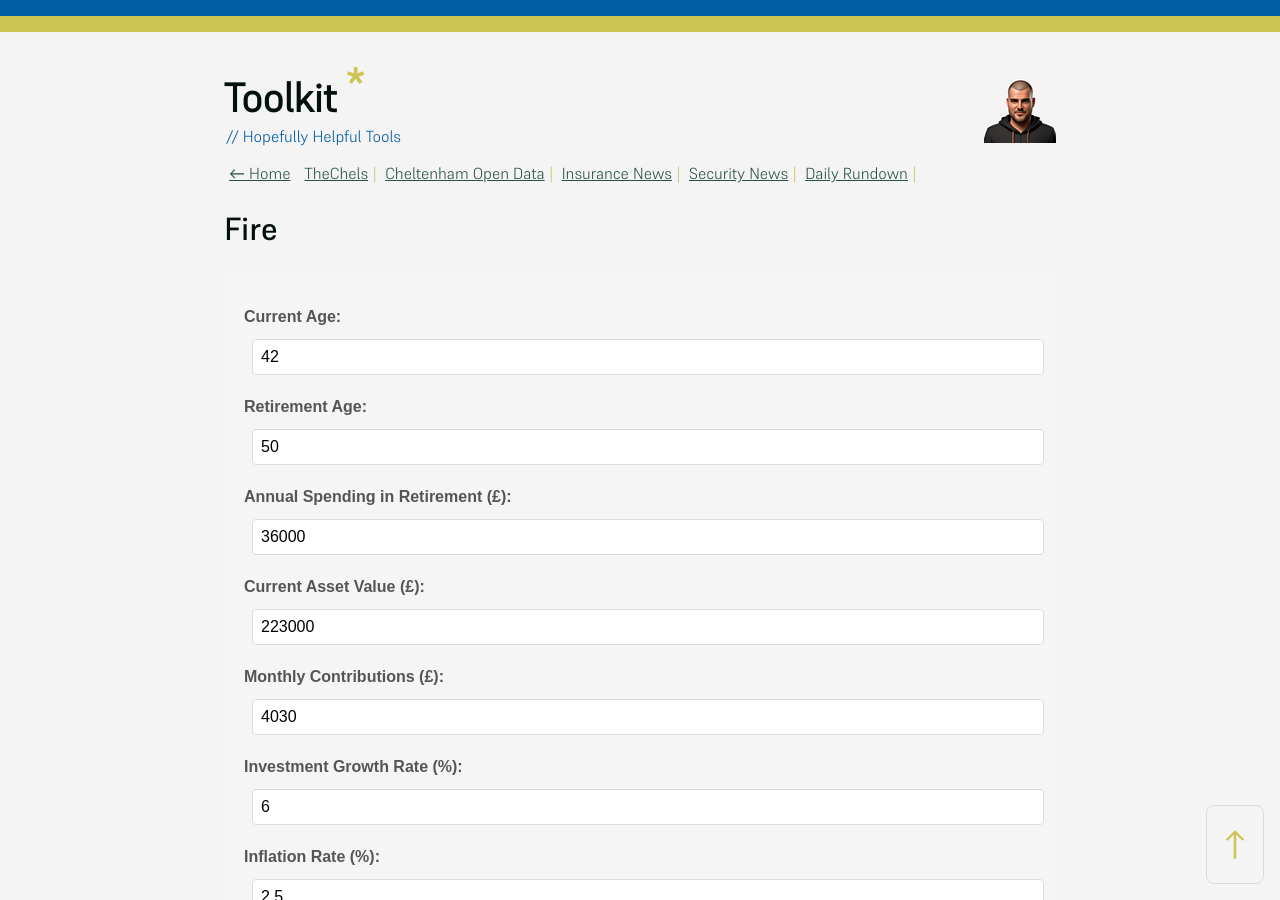
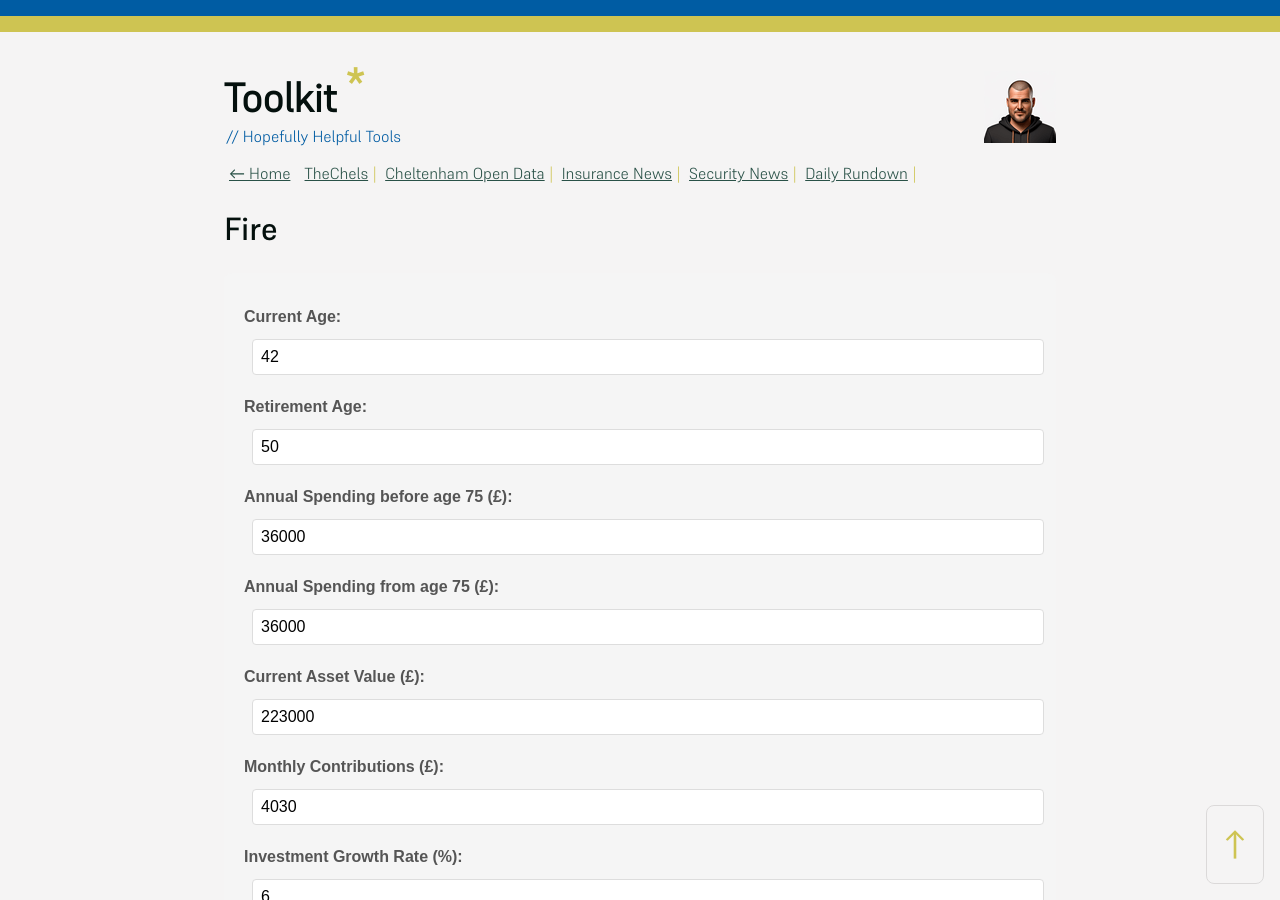
Before and after one commit to mat-0/Tools.TheChels.uk, a Jekyll site: the page built from _pages/fire.md, in a window 1280 px wide and 900 px high. Built offline with Jekyll 4.4.1, drawn with Linux system fonts in a browser that asks for light colours; some of the changed lines change nothing that is shown.

Commit message:
fiix
Signed-off-by: mat-0 <Github@thechels.uk>

```diff
--- a/_layouts/fire.html
+++ b/_layouts/fire.html
@@ -16,8 +16,12 @@
             </div>
 
             <div class="form-group">
-                <label for="annualSpending">Annual Spending in Retirement (£):</label>
-                <input type="number" id="annualSpending" min="0" value="36000" required>
+                <label for="annualSpendingBefore75">Annual Spending before age 75 (£):</label>
+                <input type="number" id="annualSpendingBefore75" min="0" value="36000" required>
+            </div>
+            <div class="form-group">
+                <label for="annualSpendingAfter75">Annual Spending from age 75 (£):</label>
+                <input type="number" id="annualSpendingAfter75" min="0" value="36000" required>
             </div>
 
             <div class="form-group">
@@ -193,7 +197,8 @@
             // Get input values
             const currentAge = parseInt(document.getElementById('currentAge').value);
             const retirementAge = parseInt(document.getElementById('retirementAge').value);
-            const annualSpending = parseFloat(document.getElementById('annualSpending').value);
+            const annualSpendingBefore75 = parseFloat(document.getElementById('annualSpendingBefore75').value);
+            const annualSpendingAfter75 = parseFloat(document.getElementById('annualSpendingAfter75').value);
             const currentAssets = parseFloat(document.getElementById('currentAssets').value);
             const monthlyContributions = parseFloat(document.getElementById('monthlyContributions').value);
             const growthRate = parseFloat(document.getElementById('growthRate').value) / 100;
@@ -219,7 +224,8 @@
             const results = calculateRetirementProjection(
                 currentAge,
                 retirementAge,
-                annualSpending,
+                annualSpendingBefore75,
+                annualSpendingAfter75,
                 currentAssets,
                 monthlyContributions,
                 growthRate,
@@ -242,11 +248,10 @@
             resultsContainer.scrollIntoView({ behavior: 'smooth' });
         });
 
-        function calculateRetirementProjection(currentAge, retirementAge, annualSpending, currentAssets, monthlyContributions, growthRate, inflationRate, withdrawalRate, hasDefinedBenefit, definedBenefitAmount, definedBenefitStartYear, hasStatePension, statePensionAmount, statePensionStartAge, showRealTerms) {
+        function calculateRetirementProjection(currentAge, retirementAge, annualSpendingBefore75, annualSpendingAfter75, currentAssets, monthlyContributions, growthRate, inflationRate, withdrawalRate, hasDefinedBenefit, definedBenefitAmount, definedBenefitStartYear, hasStatePension, statePensionAmount, statePensionStartAge, showRealTerms) {
             const maxAge = 100;
             const years = maxAge - currentAge + 1;
-            const reducedSpendingAge = 75; // Age when spending becomes flat (ignoring inflation)
-
+            const reducedSpendingAge = 75;
             let assets = [];
             let realGrowthRate = (1 + growthRate) / (1 + inflationRate) - 1;
             let fundsExhaustedAge = null;
@@ -271,30 +276,28 @@
                 // Calculate pension incomes for the current year
                 let dbIncome = hasDefinedBenefit && age >= definedBenefitStartYear ? definedBenefitAmount : 0;
                 let spIncome = hasStatePension && age >= statePensionStartAge ? statePensionAmount : 0;
-                // Do NOT adjust pensions for inflation: they are already in today's money
-
-                // Calculate spending based on age
+                let spending;
+                if (age < reducedSpendingAge) {
+                    spending = annualSpendingBefore75;
+                } else {
+                    spending = annualSpendingAfter75;
+                }
                 let inflationAdjustedSpending;
-                let totalDesiredSpending;
-
                 if (age < reducedSpendingAge) {
-                    // Before age 75, normal inflation adjustment
-                    inflationAdjustedSpending = annualSpending * Math.pow(1 + inflationRate, age - retirementAge);
-                    if (showRealTerms) inflationAdjustedSpending = annualSpending;
-                    totalDesiredSpending = inflationAdjustedSpending;
+                    inflationAdjustedSpending = spending * Math.pow(1 + inflationRate, age - retirementAge);
+                    if (showRealTerms) inflationAdjustedSpending = spending;
                 } else {
-                    // After age 75, flat spending plus pension benefits
-                    inflationAdjustedSpending = annualSpending;
-                    if (!showRealTerms) inflationAdjustedSpending = annualSpending * Math.pow(1 + inflationRate, age - retirementAge);
-                    totalDesiredSpending = inflationAdjustedSpending + dbIncome + spIncome;
+                    inflationAdjustedSpending = spending;
+                    if (!showRealTerms) inflationAdjustedSpending = spending * Math.pow(1 + inflationRate, age - retirementAge);
                 }
 
-                // Calculate how much needs to be withdrawn from portfolio
+                // Portfolio withdrawal logic
                 let requiredFromPortfolio;
                 if (age < reducedSpendingAge) {
                     requiredFromPortfolio = Math.max(0, inflationAdjustedSpending - dbIncome - spIncome);
                 } else {
-                    requiredFromPortfolio = inflationAdjustedSpending; // After age 75, withdraw full annual spending regardless of pension income
+                    // From 75 onwards, pensions come first, only withdraw remainder to meet flat spending
+                    requiredFromPortfolio = Math.max(0, inflationAdjustedSpending - dbIncome - spIncome);
                 }
 
                 // If funds were already exhausted in a previous year, skip calculation but keep the age in our data
@@ -307,7 +310,7 @@
                         definedBenefitIncome: dbIncome,
                         portfolioWithdrawalNeeded: 0,
                         totalIncome: dbIncome + spIncome,
-                        totalDesiredSpending: totalDesiredSpending,
+                        totalDesiredSpending: inflationAdjustedSpending,
                         spendingRequired: inflationAdjustedSpending,
                         isFlatSpending: age >= reducedSpendingAge,
                         fundsExhausted: true
@@ -327,7 +330,7 @@
                         definedBenefitIncome: dbIncome,
                         portfolioWithdrawalNeeded: currentValue,
                         totalIncome: dbIncome + spIncome + currentValue,
-                        totalDesiredSpending: totalDesiredSpending,
+                        totalDesiredSpending: inflationAdjustedSpending,
                         spendingRequired: inflationAdjustedSpending,
                         isFlatSpending: age >= reducedSpendingAge,
                         fundsExhausted: true
@@ -335,7 +338,6 @@
                     currentValue = 0;
                     continue;
                 }
-
                 assets.push({
                     age: age,
                     value: displayValue,
@@ -344,94 +346,22 @@
                     definedBenefitIncome: dbIncome,
                     portfolioWithdrawalNeeded: requiredFromPortfolio,
                     totalIncome: dbIncome + spIncome + requiredFromPortfolio,
-                    totalDesiredSpending: totalDesiredSpending,
+                    totalDesiredSpending: inflationAdjustedSpending,
                     spendingRequired: inflationAdjustedSpending,
                     isFlatSpending: age >= reducedSpendingAge
                 });
-
-                // Apply withdrawal and growth - no monthly contributions during retirement
                 currentValue = Math.max(0, (currentValue - requiredFromPortfolio) * (1 + (showRealTerms ? realGrowthRate : growthRate)));
             }
 
-            // Calculate required nest egg accounting for flat spending in later years
-            let requiredNestEgg;
-            if (retirementAge < reducedSpendingAge) {
-                const yearsBeforeReduction = reducedSpendingAge - retirementAge;
-                let preReductionValue = 0;
-                for (let i = 0; i < yearsBeforeReduction; i++) {
-                    let yearSpending = annualSpending * Math.pow(1 + inflationRate, i);
-                    if (showRealTerms) yearSpending = annualSpending;
-                    preReductionValue += yearSpending / Math.pow(1 + (showRealTerms ? realGrowthRate : growthRate), i);
-                }
-                const yearsAfterReduction = maxAge - reducedSpendingAge + 1;
-                let postReductionValue = 0;
-                for (let i = 0; i < yearsAfterReduction; i++) {
-                    let yearSpending = annualSpending;
-                    if (!showRealTerms) yearSpending = annualSpending * Math.pow(1 + inflationRate, i + yearsBeforeReduction);
-                    postReductionValue += yearSpending / Math.pow(1 + (showRealTerms ? realGrowthRate : growthRate), i + yearsBeforeReduction);
-                }
-                requiredNestEgg = preReductionValue + postReductionValue;
-            } else {
-                const yearsInRetirement = maxAge - retirementAge + 1;
-                requiredNestEgg = annualSpending * yearsInRetirement / ((showRealTerms ? realGrowthRate : growthRate) > 0 ? (showRealTerms ? realGrowthRate : growthRate) * Math.pow(1 + (showRealTerms ? realGrowthRate : growthRate), yearsInRetirement) / (Math.pow(1 + (showRealTerms ? realGrowthRate : growthRate), yearsInRetirement) - 1) : 1);
-            }
-
-            // Adjust required nest egg for pension income
-            if (hasDefinedBenefit) {
-                const dbStartYear = Math.max(definedBenefitStartYear, retirementAge);
-                const dbYears = maxAge - dbStartYear + 1;
-                if (dbStartYear < reducedSpendingAge) {
-                    const yearsBeforeReduction = reducedSpendingAge - dbStartYear;
-                    let dbPreReductionValue = 0;
-                    for (let i = 0; i < yearsBeforeReduction; i++) {
-                        let dbVal = definedBenefitAmount;
-                        if (showRealTerms) dbVal = definedBenefitAmount / Math.pow(1 + inflationRate, i + (dbStartYear - retirementAge));
-                        dbPreReductionValue += dbVal / Math.pow(1 + (showRealTerms ? realGrowthRate : growthRate), i + (dbStartYear - retirementAge));
-                    }
-                    const yearsAfterReduction = maxAge - reducedSpendingAge + 1;
-                    let dbPostReductionValue = 0;
-                    for (let i = 0; i < yearsAfterReduction; i++) {
-                        let dbVal = definedBenefitAmount;
-                        if (showRealTerms) dbVal = definedBenefitAmount / Math.pow(1 + inflationRate, i + yearsBeforeReduction + (dbStartYear - retirementAge));
-                        dbPostReductionValue += dbVal / Math.pow(1 + (showRealTerms ? realGrowthRate : growthRate), i + yearsBeforeReduction + (dbStartYear - retirementAge));
-                    }
-                    requiredNestEgg -= (dbPreReductionValue + dbPostReductionValue);
-                } else {
-                    const yearsInDb = maxAge - dbStartYear + 1;
-                    let dbValue = definedBenefitAmount * yearsInDb / ((showRealTerms ? realGrowthRate : growthRate) > 0 ? (showRealTerms ? realGrowthRate : growthRate) * Math.pow(1 + (showRealTerms ? realGrowthRate : growthRate), yearsInDb) / (Math.pow(1 + (showRealTerms ? realGrowthRate : growthRate), yearsInDb) - 1) : 1);
-                    if (showRealTerms) dbValue = dbValue / Math.pow(1 + inflationRate, dbStartYear - retirementAge);
-                    requiredNestEgg -= dbValue;
-                }
-            }
-            if (hasStatePension) {
-                const spStartYear = Math.max(statePensionStartAge, retirementAge);
-                const spYears = maxAge - spStartYear + 1;
-                if (spStartYear < reducedSpendingAge) {
-                    const yearsBeforeReduction = reducedSpendingAge - spStartYear;
-                    let spPreReductionValue = 0;
-                    for (let i = 0; i < yearsBeforeReduction; i++) {
-                        let spVal = statePensionAmount;
-                        if (showRealTerms) spVal = statePensionAmount / Math.pow(1 + inflationRate, i + (spStartYear - retirementAge));
-                        spPreReductionValue += spVal / Math.pow(1 + (showRealTerms ? realGrowthRate : growthRate), i + (spStartYear - retirementAge));
-                    }
-                    const yearsAfterReduction = maxAge - reducedSpendingAge + 1;
-                    let spPostReductionValue = 0;
-                    for (let i = 0; i < yearsAfterReduction; i++) {
-                        let spVal = statePensionAmount;
-                        if (showRealTerms) spVal = statePensionAmount / Math.pow(1 + inflationRate, i + yearsBeforeReduction + (spStartYear - retirementAge));
-                        spPostReductionValue += spVal / Math.pow(1 + (showRealTerms ? realGrowthRate : growthRate), i + yearsBeforeReduction + (spStartYear - retirementAge));
-                    }
-                    requiredNestEgg -= (spPreReductionValue + spPostReductionValue);
-                } else {
-                    const yearsInSp = maxAge - spStartYear + 1;
-                    let spValue = statePensionAmount * yearsInSp / ((showRealTerms ? realGrowthRate : growthRate) > 0 ? (showRealTerms ? realGrowthRate : growthRate) * Math.pow(1 + (showRealTerms ? realGrowthRate : growthRate), yearsInSp) / (Math.pow(1 + (showRealTerms ? realGrowthRate : growthRate), yearsInSp) - 1) : 1);
-                    if (showRealTerms) spValue = spValue / Math.pow(1 + inflationRate, spStartYear - retirementAge);
-                    requiredNestEgg -= spValue;
-                }
-            }
+            // Find funds exhausted age for messaging
+            let fundsExhausted = assets.find(a => a.fundsExhausted);
+            let fundsExhaustedAgeResult = fundsExhausted ? fundsExhausted.age : null;
+            let assetsAt100 = assets.find(a => a.age === 100)?.value || 0;
             return {
                 assets: assets,
-                requiredNestEgg: requiredNestEgg,
+                fundsExhaustedAge: fundsExhaustedAgeResult,
+                assetsAt100: assetsAt100,
+                requiredNestEgg: 0, // Not used in new logic
                 hasDefinedBenefit: hasDefinedBenefit,
                 definedBenefitAmount: definedBenefitAmount,
                 definedBenefitStartYear: definedBenefitStartYear,
@@ -439,37 +369,40 @@
                 statePensionAmount: statePensionAmount,
                 statePensionStartAge: statePensionStartAge,
                 reducedSpendingAge: reducedSpendingAge,
-                flatSpendingAmount: annualSpending,
+                flatSpendingAmount: annualSpendingAfter75,
                 showRealTerms: showRealTerms
             };
         }
 
         function displayResults(results) {
-            const { assets, requiredNestEgg, hasDefinedBenefit, definedBenefitAmount, definedBenefitStartYear, hasStatePension, statePensionAmount, statePensionStartAge, reducedSpendingAge, flatSpendingAmount, showRealTerms } = results;
+            const { assets, fundsExhaustedAge, assetsAt100, hasDefinedBenefit, definedBenefitAmount, definedBenefitStartYear, hasStatePension, statePensionAmount, statePensionStartAge, reducedSpendingAge, flatSpendingAmount, showRealTerms } = results;
             const lastAccumulationYear = assets.find(a => a.phase === 'withdrawal')?.age - 1 || 0;
             const accumulationValue = assets.find(a => a.age === lastAccumulationYear)?.value || 0;
             const retirementAge = lastAccumulationYear + 1;
 
             // Create summary HTML
-            let summaryHtml = `
-                <p><strong>Required nest egg:</strong> £${requiredNestEgg.toLocaleString(undefined, { maximumFractionDigits: 0 })}</p>
+            let summaryHtml = '';
+            if (fundsExhaustedAge && fundsExhaustedAge < 90) {
+                summaryHtml += `<p style='color:red'><strong>Error:</strong> Your funds run out at age ${fundsExhaustedAge}.</p>`;
+            } else if (assetsAt100 <= 1000) {
+                summaryHtml += `<p style='color:orange'><strong>Caution:</strong> Your assets at age 100 are only £${assetsAt100.toLocaleString(undefined, { maximumFractionDigits: 0 })}.</p>`;
+            } else {
+                summaryHtml += `<p style='color:green'><strong>Success:</strong> You have £${assetsAt100.toLocaleString(undefined, { maximumFractionDigits: 0 })} left at age 100.</p>`;
+            }
+            summaryHtml += `
                 <p><strong>Projected retirement assets:</strong> £${accumulationValue.toLocaleString(undefined, { maximumFractionDigits: 0 })}</p>`;
-
             if (hasDefinedBenefit) {
                 summaryHtml += `
                 <p><strong>Defined benefit pension:</strong> £${definedBenefitAmount.toLocaleString(undefined, { maximumFractionDigits: 0 })} annually starting at age ${definedBenefitStartYear}</p>`;
             }
-
             if (hasStatePension) {
                 summaryHtml += `
                 <p><strong>State pension:</strong> £${statePensionAmount.toLocaleString(undefined, { maximumFractionDigits: 0 })} annually starting at age ${statePensionStartAge}</p>`;
             }
-
             summaryHtml += `
-                <p><strong>Flat spending amount:</strong> £${flatSpendingAmount.toLocaleString(undefined, { maximumFractionDigits: 0 })} from age ${reducedSpendingAge}</p>
-                <p><strong>${accumulationValue >= requiredNestEgg ? 'You are on track for retirement!' : 'You may need to save more for retirement.'}</strong></p>
+                <p><strong>Spending before age 75:</strong> £${assets.find(a => a.age === reducedSpendingAge - 1)?.spendingRequired.toLocaleString(undefined, { maximumFractionDigits: 0 })}</p>
+                <p><strong>Spending from age 75:</strong> £${flatSpendingAmount.toLocaleString(undefined, { maximumFractionDigits: 0 })}</p>
             `;
-
             summaryResults.innerHTML = summaryHtml;
 
             // Prepare chart data
```
